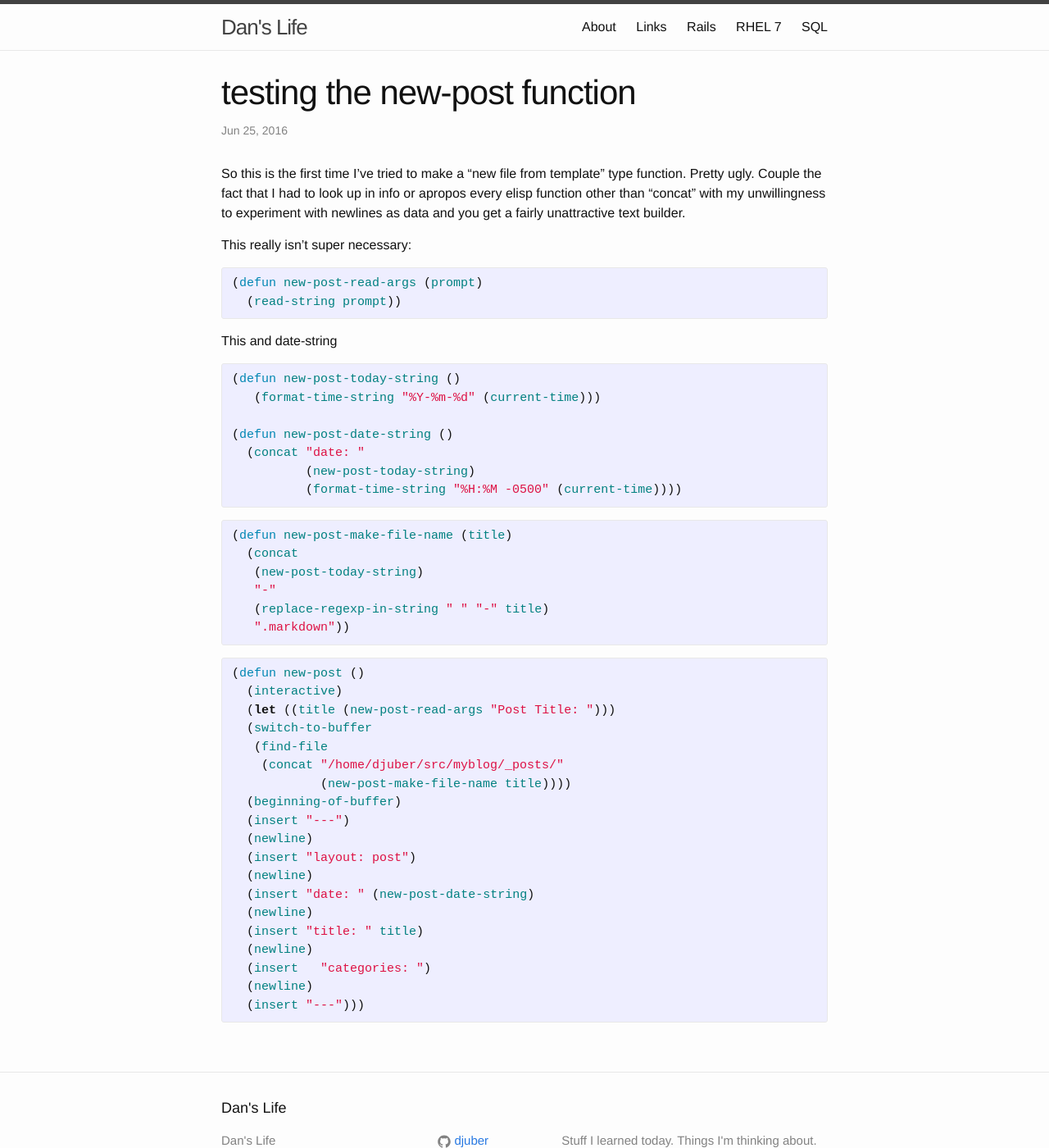
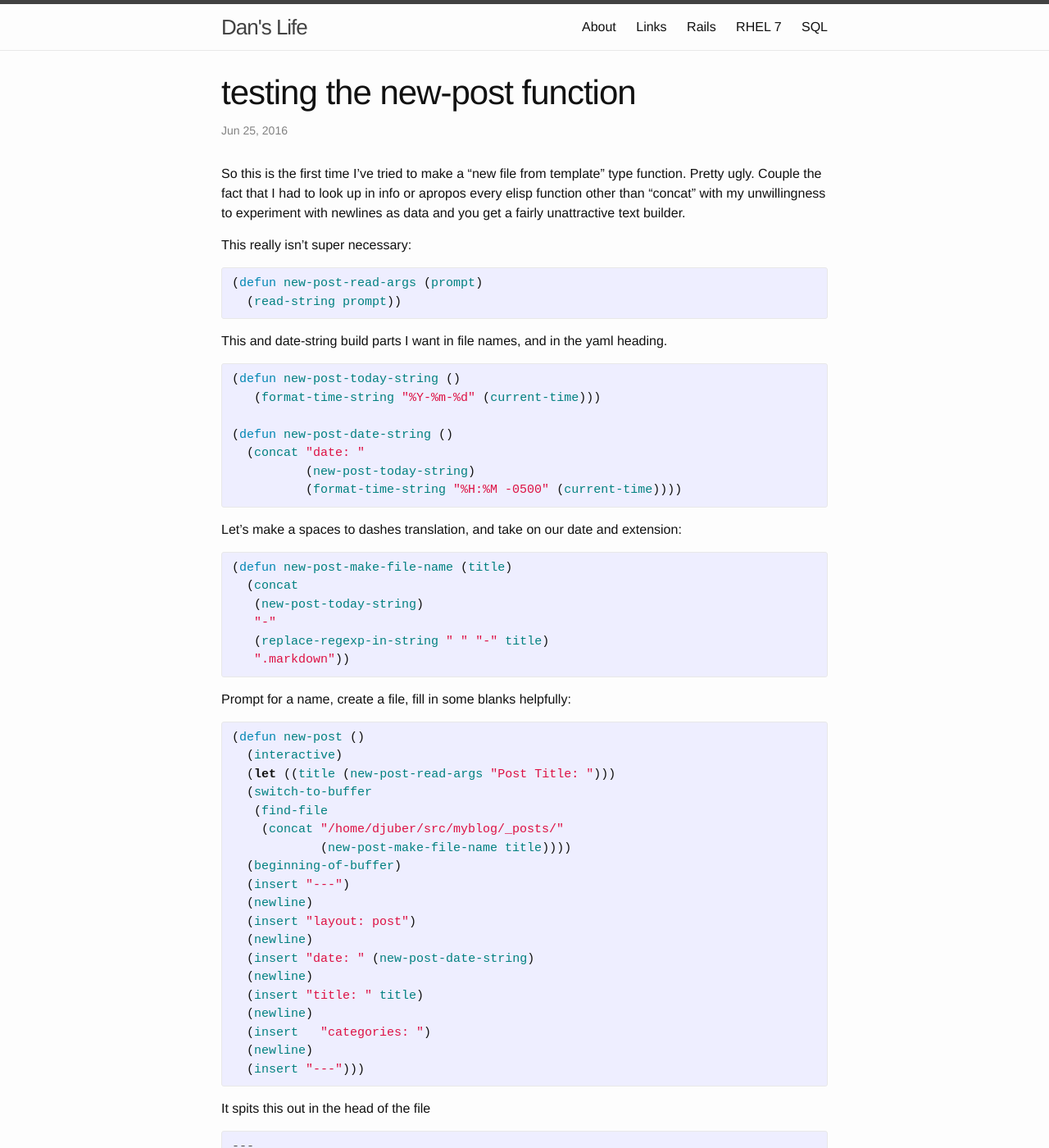
Before and after one commit to djuber/myblog, a Jekyll site: the page built from _posts/2016-06-25-testing-the-new-post-function.markdown, in a window 1280 px wide and 1400 px high. Shown: the whole window at 82% size. Built offline with Jekyll 4.4.1, drawn with Linux system fonts in a browser that asks for light colours; some of the changed text lies outside the part shown.

Commit message:
automated 2016-06-25-14:26:52

```diff
--- a/_posts/2016-06-25-testing-the-new-post-function.markdown
+++ b/_posts/2016-06-25-testing-the-new-post-function.markdown
@@ -17,7 +17,7 @@ This really isn't super necessary:
   (read-string prompt))
 {% endhighlight %}
 
-This and date-string
+This and date-string build parts I want in file names, and in the yaml heading.
 {% highlight lisp %}
 (defun new-post-today-string ()
    (format-time-string "%Y-%m-%d" (current-time)))
@@ -28,7 +28,7 @@ This and date-string
 	  (format-time-string "%H:%M -0500" (current-time))))
 {% endhighlight %}
 
-
+Let's make a spaces to dashes translation, and take on our date and extension:
 {% highlight lisp %}
 (defun new-post-make-file-name (title)
   (concat
@@ -38,6 +38,7 @@ This and date-string
    ".markdown"))
 {% endhighlight %}
 
+Prompt for a name, create a file, fill in some blanks helpfully:
 {% highlight lisp %}
 (defun new-post ()
   (interactive)
@@ -59,3 +60,14 @@ This and date-string
   (newline)
   (insert "---")))
 {% endhighlight %}
+
+
+It spits this out in the head of the file
+{% highlight yaml %}
+---
+layout: post
+title:  testing the new-post function
+date:  2016-06-25 14:08 -0500
+categories:
+---
+{% endhighlight %}
```
